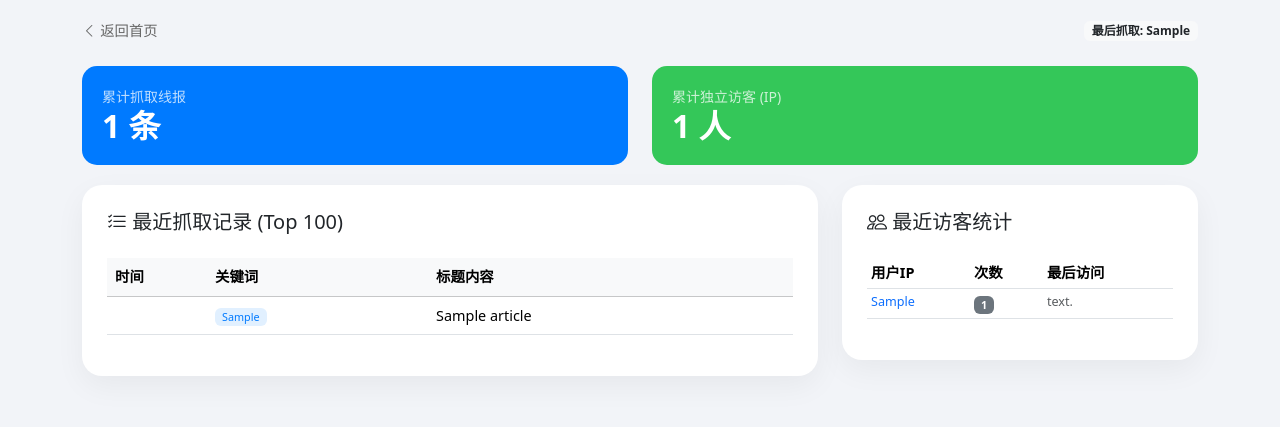
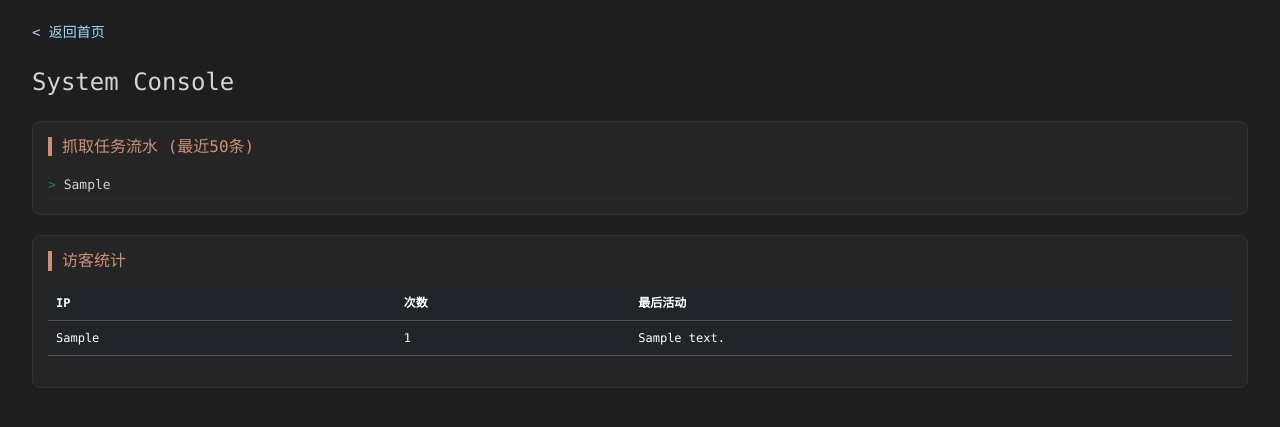
Before and after one commit to willggy/xianbao-project, a Flask app: template templates/logs.html in a window 1280 px wide. Shown: the top 427 px of the page. Run offline with Flask 3, Linux system fonts and the light colour scheme; the template is opened without the code that fills it: most values are stand-ins (such as "Sample title", 1, 10 or a date in 2020); parts of the project's set-up code (start-up, migrations or seed data) failed here and were passed over.

Commit message:
Update logs.html

```diff
--- a/templates/logs.html
+++ b/templates/logs.html
@@ -3,93 +3,51 @@
 <head>
     <meta charset="UTF-8">
     <meta name="viewport" content="width=device-width, initial-scale=1.0">
-    <title>后台运行日志</title>
+    <title>系统控制台</title>
     <link href="https://cdn.jsdelivr.net/npm/bootstrap@5.3.3/dist/css/bootstrap.min.css" rel="stylesheet">
-    <link href="https://cdn.jsdelivr.net/npm/bootstrap-icons@1.11.0/font/bootstrap-icons.css" rel="stylesheet">
     <style>
-        body { background: #f2f4f8; font-family: system-ui, -apple-system, sans-serif; padding: 20px 0; }
-        .log-card { background: #fff; border-radius: 20px; padding: 25px; box-shadow: 0 10px 30px rgba(0,0,0,0.05); margin-bottom: 30px; border: none; }
-        .stats-box { background: #007aff; color: #fff; border-radius: 15px; padding: 20px; margin-bottom: 20px; }
-        .table { font-size: 0.9rem; }
-        .badge-kw { background: #e1f0ff; color: #007aff; font-weight: normal; }
-        .back-link { text-decoration: none; color: #666; font-size: 0.9rem; }
+        body { background: #1e1e1e; color: #d4d4d4; font-family: 'Consolas', monospace; padding: 20px; }
+        .console-card { background: #252526; border-radius: 8px; border: 1px solid #333; padding: 15px; margin-bottom: 20px; }
+        .log-line { border-bottom: 1px solid #2d2d2d; padding: 4px 0; font-size: 13px; }
+        .log-time { color: #569cd6; margin-right: 10px; }
+        .visitor-table { color: #ccc; font-size: 12px; }
+        h6 { color: #ce9178; border-left: 4px solid #ce9178; padding-left: 10px; margin-bottom: 15px; }
+        .btn-back { color: #9cdcfe; text-decoration: none; font-size: 14px; }
     </style>
 </head>
 <body>
-    <div class="container">
-        <div class="mb-4 d-flex justify-content-between align-items-center">
-            <a href="/" class="back-link"><i class="bi bi-chevron-left"></i> 返回首页</a>
-            <span class="badge bg-light text-dark">最后抓取: {{ last_scrape }}</span>
+    <div class="container-fluid">
+        <a href="/" class="btn-back"> < 返回首页</a>
+        <h4 class="my-4">System Console</h4>
+
+        <div class="console-card">
+            <h6>抓取任务流水 (最近50条)</h6>
+            <div id="log-container">
+                {% for log in logs %}
+                <div class="log-line">
+                    <span class="text-success">></span> {{ log.last_scrape }}
                 </div>
-
-        <div class="row">
-            <div class="col-md-6">
-                <div class="stats-box">
-                    <div class="small opacity-75">累计抓取线报</div>
-                    <div class="h2 fw-bold mb-0">{{ total_articles }} 条</div>
-                </div>
-            </div>
-            <div class="col-md-6">
-                <div class="stats-box" style="background: #34c759;">
-                    <div class="small opacity-75">累计独立访客 (IP)</div>
-                    <div class="h2 fw-bold mb-0">{{ total_visitors }} 人</div>
-                </div>
+                {% endfor %}
             </div>
         </div>
 
-        <div class="row">
-            <div class="col-lg-8">
-                <div class="log-card">
-                    <h5 class="mb-4"><i class="bi bi-list-check"></i> 最近抓取记录 (Top 100)</h5>
-                    <div class="table-responsive">
-                        <table class="table table-hover">
-                            <thead class="table-light">
-                                <tr>
-                                    <th>时间</th>
-                                    <th>关键词</th>
-                                    <th>标题内容</th>
-                                </tr>
+        <div class="console-card">
+            <h6>访客统计</h6>
+            <table class="table table-dark table-hover visitor-table">
+                <thead>
+                    <tr><th>IP</th><th>次数</th><th>最后活动</th></tr>
                 </thead>
                 <tbody>
-                                {% for item in articles %}
+                    {% for v in visitors %}
                     <tr>
-                                    <td class="text-muted" style="width: 100px;">{{ item.updated_at.split(' ')[1] }}</td>
-                                    <td><span class="badge badge-kw">{{ item.match_keyword }}</span></td>
-                                    <td class="text-truncate" style="max-width: 300px;">{{ item.title }}</td>
+                        <td>{{ v.ip }}</td>
+                        <td>{{ v.visit_count }}</td>
+                        <td>{{ v.last_visit }}</td>
                     </tr>
                     {% endfor %}
                 </tbody>
             </table>
         </div>
     </div>
-            </div>
-
-            <div class="col-lg-4">
-                <div class="log-card">
-                    <h5 class="mb-4"><i class="bi bi-people"></i> 最近访客统计</h5>
-                    <div class="table-responsive">
-                        <table class="table table-sm">
-                            <thead>
-                                <tr>
-                                    <th>用户IP</th>
-                                    <th>次数</th>
-                                    <th>最后访问</th>
-                                </tr>
-                            </thead>
-                            <tbody>
-                                {% for v in visitors %}
-                                <tr>
-                                    <td class="text-primary small">{{ v.ip }}</td>
-                                    <td><span class="badge bg-secondary">{{ v.visit_count }}</span></td>
-                                    <td class="text-muted small">{{ v.last_visit.split(' ')[1] }}</td>
-                                </tr>
-                                {% endfor %}
-                            </tbody>
-                        </table>
-                    </div>
-                </div>
-            </div>
-        </div>
-    </div>
 </body>
 </html>
```
Lines whose indentation alone changed are shown as unchanged.
